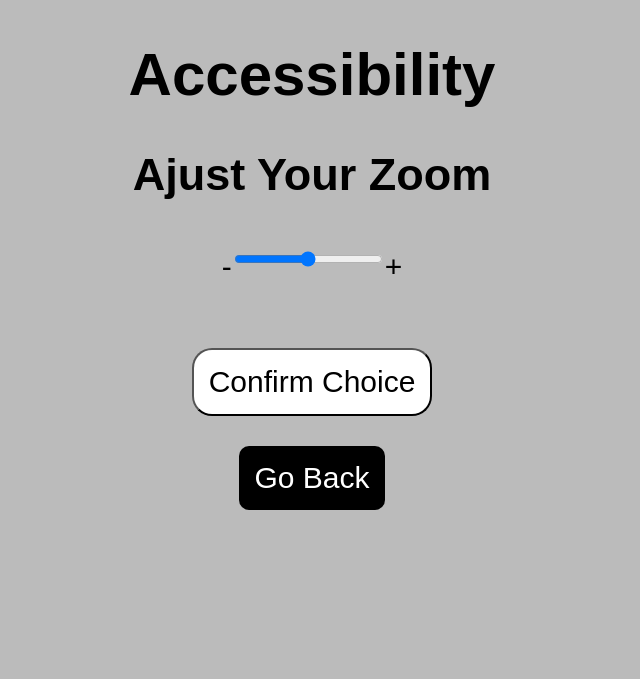
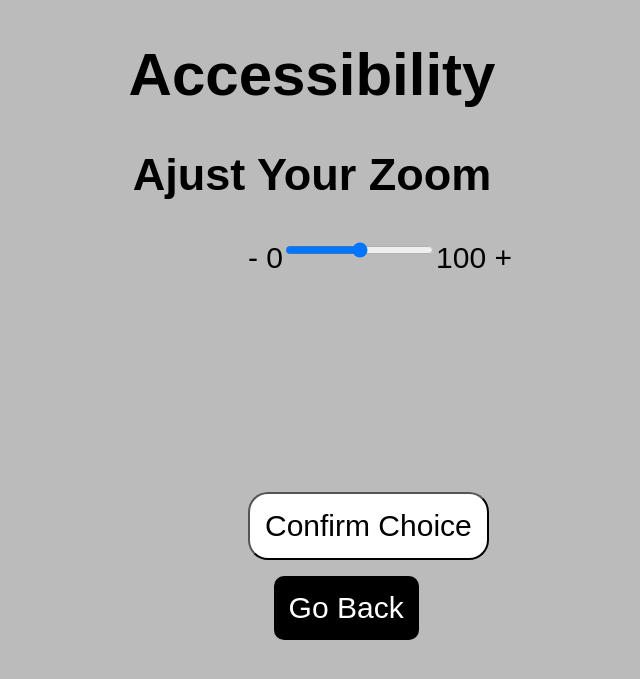
Before and after one commit to Andrei295/new_flask, a Flask app: page /accessibility in a window 1280 px wide. Shown: the top 679 px of the page, without its empty margins (328-968 px from the left). Run offline with Flask 3, Linux system fonts and the light colour scheme; some libraries are stand-ins or nearby versions.

Commit message:
Added to accessibility page

```diff
--- a/templates/accessibility.html
+++ b/templates/accessibility.html
@@ -20,11 +20,15 @@
         <p></p>
         <p></p>
 
-        <p>-<input type="range" aria-valuemin="0" aria-valuemax="100">+</p> <!--This is used to chnage the zoom of the webpage-->
+        <div style="top: 25%; left: 45%; position: fixed;">
+
+        <p>- 0<input type="range" aria-valuemin="0" aria-valuemax="100">100 +</p> <!--This is used to change the zoom of the webpage-->
+
+        </div>
 
         <br>
 
-        <button type="submit" class="goback_white">Confirm Choice</button>
+        <button type="submit" style="left: 45%;bottom: 30%; position: fixed;" class="goback_white">Confirm Choice</button>
 
 
 
@@ -40,7 +44,7 @@
     name="logout"> <!--This is a form that is used to log out a user, as well as clearing session variables-->
 
 
-    <button class="goback_black" type="submit" onclick="alert('Unconfirmed Changes Will Not Be Saved!')">Go Back</button>
+    <button class="goback_black" style="left: 47%;bottom: 20%; position: fixed;" type="submit" onclick="alert('Unconfirmed Changes Will Not Be Saved!')">Go Back</button>
 
     </form>
 
```
